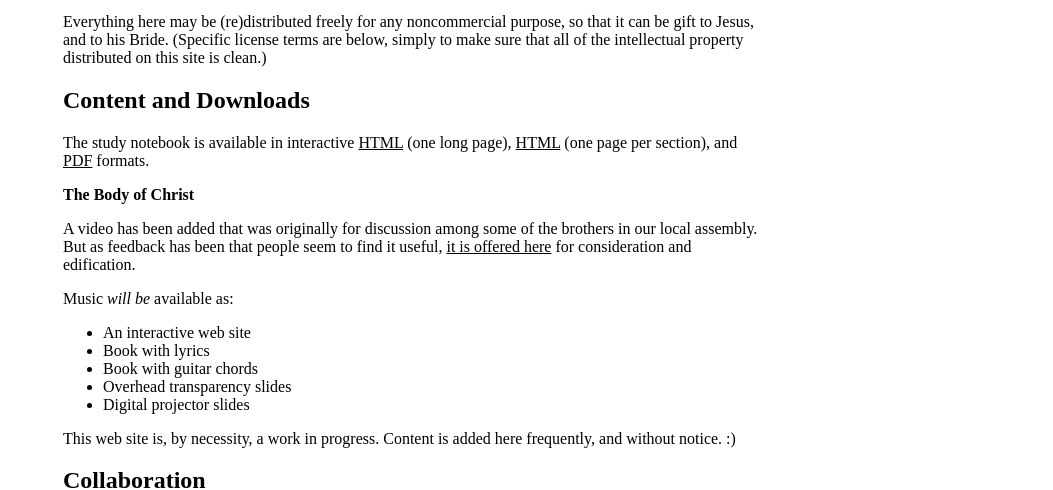
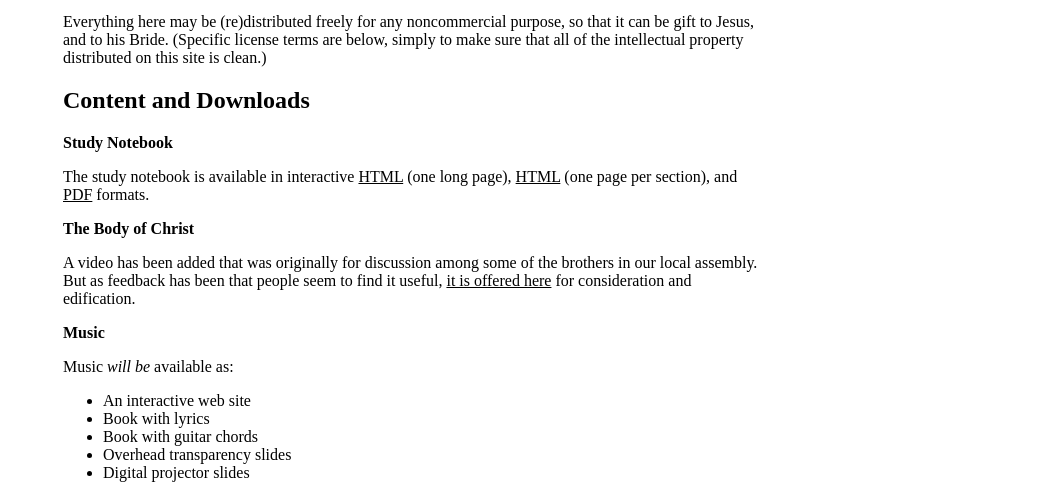
Before and after one commit to coconutpalm/pieceoftheloaf.github.com, a plain HTML site: page index.html in a window 1280 px wide. Shown: the part 336-826 px from the top of the page, without its empty margins (227-1280 px from the left). Drawn offline with Linux system fonts and the light colour scheme.

Commit message:
Added headers

```diff
--- a/index.html
+++ b/index.html
@@ -70,6 +70,8 @@
 
       <h2>Content and Downloads</h2>
 
+      <p><b>Study Notebook</b></p>
+
       <p>The study notebook is available
 	in interactive
 	<a href="studies/target/piece.of.the.loaf/htmlsingle/PieceOfTheLoaf.html">HTML</a>
@@ -86,6 +88,8 @@
       of the brothers in our local assembly.  But as feedback has been that
       people seem to find it useful, <a href="body-video.html">it is offered
       here</a> for consideration and edification.</p>
+
+      <p><b>Music</b></p>
 
       <p>Music <i>will be</i> available as:</p>
 
```
